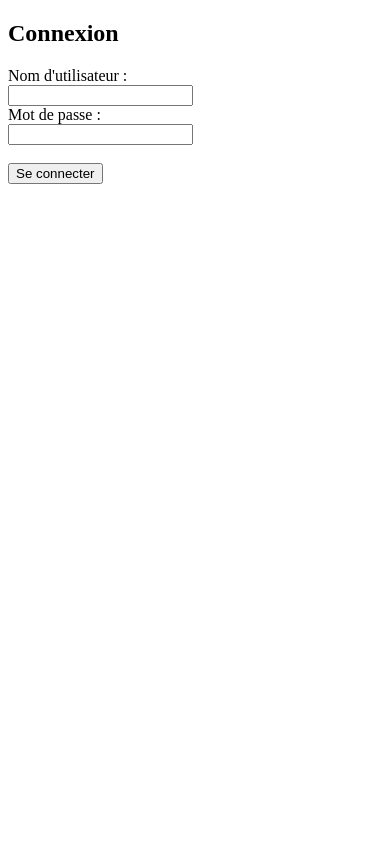
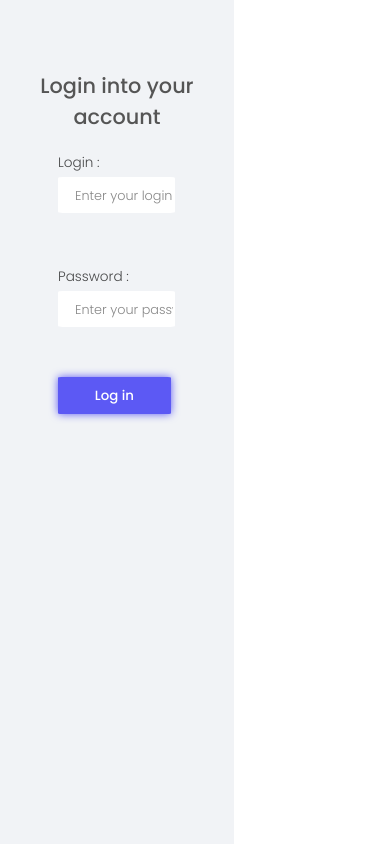
Before and after one commit to rayanebelguebli/InternshipProject, a Django app: page / in a window 390 px wide. Run offline with Django 4.2, Linux system fonts and the light colour scheme; parts of the project's set-up code (start-up, migrations or seed data) failed here and were passed over.

Commit message:
ajout login page et debut main page

```diff
--- /dev/null
+++ b/projet/app/static/home-style.css
@@ -0,0 +1,176 @@
+body {
+    display: grid;
+    grid-template-columns: 60% 40%;
+    margin: 0;
+    padding: 0;
+    border: 0;
+    font-family: "Poppins", sans-serif;
+    font-weight: 100;
+}
+
+.left-side {
+    background-color: white;
+    width: 100%;
+    height: auto;
+    display: flex;
+    justify-content: center;
+    align-items: center;
+    margin: 0;
+    padding: 0;
+    border: 0;
+}
+
+.left-side__image {
+    max-width: 80%;
+    height: auto;
+}
+
+.right-side {
+    background-color: #F1F3F6;
+    width: 100%;
+    height: 100vh;
+    margin: 0;
+    padding: 0;
+    border: 0;
+}
+
+
+
+h2 {
+    color: #555555;
+    text-align: center;
+    font-weight: 500;
+    font-style: normal;
+    font-size: 1.3em;
+}
+
+.right-side__form-container {
+    margin-top: 28%;
+}
+
+.label {
+    font-weight: 300;
+    opacity: 0.7;
+    font-size: 0.85em;
+}
+
+.input {
+    border: none;
+    border-radius: 4%;
+    width: 80%;
+    height: 34px;
+    font-size: 16px;
+    margin-top: 2%;
+}
+
+input::placeholder {
+    font-size: 0.8em;
+    text-indent: 15px;
+    font-family: "Poppins", sans-serif;
+    font-weight: 350;
+    color: #555555;
+    opacity: 0.7;
+}
+
+
+.form {
+    margin-left: 14%;
+    margin-top: 5%;
+}
+
+.btn--login {
+    background-color: #5C59F4;
+    color: white;
+    filter: drop-shadow(0 0 0.25rem #5C59F4);
+}
+
+.btn {
+    border: none;
+    border-radius: 3%;
+    width: 80%;
+    height: 37px;
+    font-family: "Poppins", sans-serif;
+    font-weight: 450;
+}
+
+.btn--register {
+
+    background-color: white;
+    color: #5C59F4;
+    border: 1px solid #5C59F4;
+    filter: drop-shadow(0 0 0.35rem #5C59F4);
+}
+
+.btn-text {
+    text-decoration: none;
+}
+
+.btn-text--register {
+    color: #5C59F4;
+}
+
+.btn-text--login {
+    color: white;
+}
+
+input:focus {
+    outline: none;
+}
+
+.form__horizontal-line {
+    display: flex;
+    align-items: center;
+    margin-right: 20%;
+    margin-top: 8%;
+}
+
+.form__horizontal-line hr {
+    flex: 1;
+    border: none;
+    border-top: 1px solid grey;
+    margin: 0 5px;
+}
+
+.form__line-text {
+    margin: 0 5px;
+
+}
+
+
+@media (max-width: 768px) {
+    .left-side {
+        display: none;
+    }
+
+
+
+    .right-side__form-container {
+        margin: 15%;
+    }
+}
+
+@media only screen and (min-device-width : 768px) and (max-device-width : 1024px) and (orientation : landscape) {
+    .left-side {
+        display: none;
+    }
+
+
+
+    .right-side__form-container {
+        margin-top: 10%;
+    }
+}
+
+@media only screen and (min-device-width : 768px) and (max-device-width : 1024px) and (orientation : portrait) {
+    .left-side {
+        display: none;
+    }
+
+
+
+    .right-side__form-container {
+        margin-top: 30%;
+    }
+
+
+}
--- a/projet/app/templates/app/add_manager.html
+++ b/projet/app/templates/app/add_manager.html
@@ -6,7 +6,7 @@
     <meta name="viewport" content="width=device-width, initial-scale=1.0">
     <title>Add Manager</title>
 </head>
-<body>
+
     <h2>Add Manager</h2>
     {% if messages %}
         {% for message in messages %}
@@ -23,5 +23,3 @@
         <input type="password" id="id_password" name="password" required><br>
         <input type="submit" value="Ajouter">
     </form>
-</body>
-</html>
--- /dev/null
+++ b/projet/app/templates/app/home_layout.html
@@ -0,0 +1,23 @@
+{% load static %}
+<!DOCTYPE html>
+<html>
+<link rel="preconnect" href="https://fonts.googleapis.com">
+<link rel="preconnect" href="https://fonts.gstatic.com" crossorigin>
+<link href="https://fonts.googleapis.com/css2?family=Poppins:ital,wght@0,100;0,200;0,300;0,400;0,500;0,600;0,700;0,800;0,900;1,100;1,200;1,300;1,400;1,500;1,600;1,700;1,800;1,900&display=swap" rel="stylesheet">
+<link rel="stylesheet" href="{% static 'home-style.css' %}">
+<body>
+
+<div class="left-side">
+    <img class="left-side__image"src="{% static 'arHome.svg' %}" alt="AR Illustration">
+</div>
+
+<div class="right-side">
+    <div class="right-side__form-container">
+        {% block title %} <h2> Default Title </h2> {% endblock %}
+        {% block form %}
+        <p> Default Form</p>
+        {% endblock %}
+    </div>
+</div>
+</body>
+</html>
--- a/projet/app/templates/app/login.html
+++ b/projet/app/templates/app/login.html
@@ -1,25 +1,35 @@
 <!-- login.html -->
+{% extends "app/home_layout.html" %}
 <!DOCTYPE html>
 <html lang="en">
 <head>
     <meta charset="UTF-8">
     <meta name="viewport" content="width=device-width, initial-scale=1.0">
-    <title>Connexion</title>
+    <title>Login</title>
 </head>
-<body>
-    <h2>Connexion</h2>
+
+{% block title %}
+<h2> Login into your account </h2>
+{% endblock %}
+
+
+{% block form %}
+
     {% if messages %}
         {% for message in messages %}
             <div>{{ message }}</div>
         {% endfor %}
     {% endif %}
-    <form method="post">
+
+    <form class="form" method="post">
         {% csrf_token %}
-        <label for="username">Nom d'utilisateur :</label><br>
-        <input type="text" id="username" name="username" required><br>
-        <label for="password">Mot de passe :</label><br>
-        <input type="password" id="password" name="password" required><br><br>
-        <input type="submit" value="Se connecter">
+        <label for="username" class="label"> Login : </label></br>
+        <input type="text" class="input" name="username" placeHolder="Enter your login">
+        </br></br></br>
+        <label for="password" class="label"> Password : </label></br>
+        <input type="Password" class="input" name="password"  placeHolder="Enter your password"></br></br></br>
+        <input class="btn btn--login" type="submit" value="Log in">
     </form>
-</body>
-</html>
+
+
+{% endblock %}
--- a/projet/app/templates/app/technician_members.html
+++ b/projet/app/templates/app/technician_members.html
@@ -5,7 +5,7 @@
     <meta name="viewport" content="width=device-width, initial-scale=1.0">
     <title>Membres Techniciens</title>
 </head>
-<body>
+
     <h1>Membres Techniciens de Votre Équipe</h1>
     <ul>
         {% if members %}
@@ -22,5 +22,3 @@
             <li>Aucun membre technicien dans votre équipe pour le moment.</li>
         {% endif %}
     </ul>
-</body>
-</html>
--- a/projet/app/views.py
+++ b/projet/app/views.py
@@ -7,7 +7,7 @@ from .models import Teams, Task, MyTasks
 from django.db.models import Q
 import xmlrpc.client
 
-url = 'http://localhost:8069'
+url = 'http://192.168.1.243:8069'
 db = 'db_test'
 username = 'admin'
 password = 'admin'
--- a/projet/projet/settings.py
+++ b/projet/projet/settings.py
@@ -25,7 +25,7 @@ SECRET_KEY = 'django-insecure-lru+63&#xc%fa68p&oan7ycs1!o@q#+8j7rr^lgfx9)797#8fs
 # SECURITY WARNING: don't run with debug turned on in production!
 DEBUG = True
 
-ALLOWED_HOSTS = []
+ALLOWED_HOSTS = ['*']
 
 
 # Application definition
```
Also changed, not shown: projet/app/static/main-style.css (added, +256 -0 lines), projet/app/templates/app/home.html (+22 -9 lines), projet/app/templates/app/main_layout.html (added, +121 -0 lines), projet/app/static/arHome.svg (added), projet/app/static/homeImage.png (added), projet/app/static/message.png (added), projet/app/static/work.png (added), projet/db.sqlite3.
